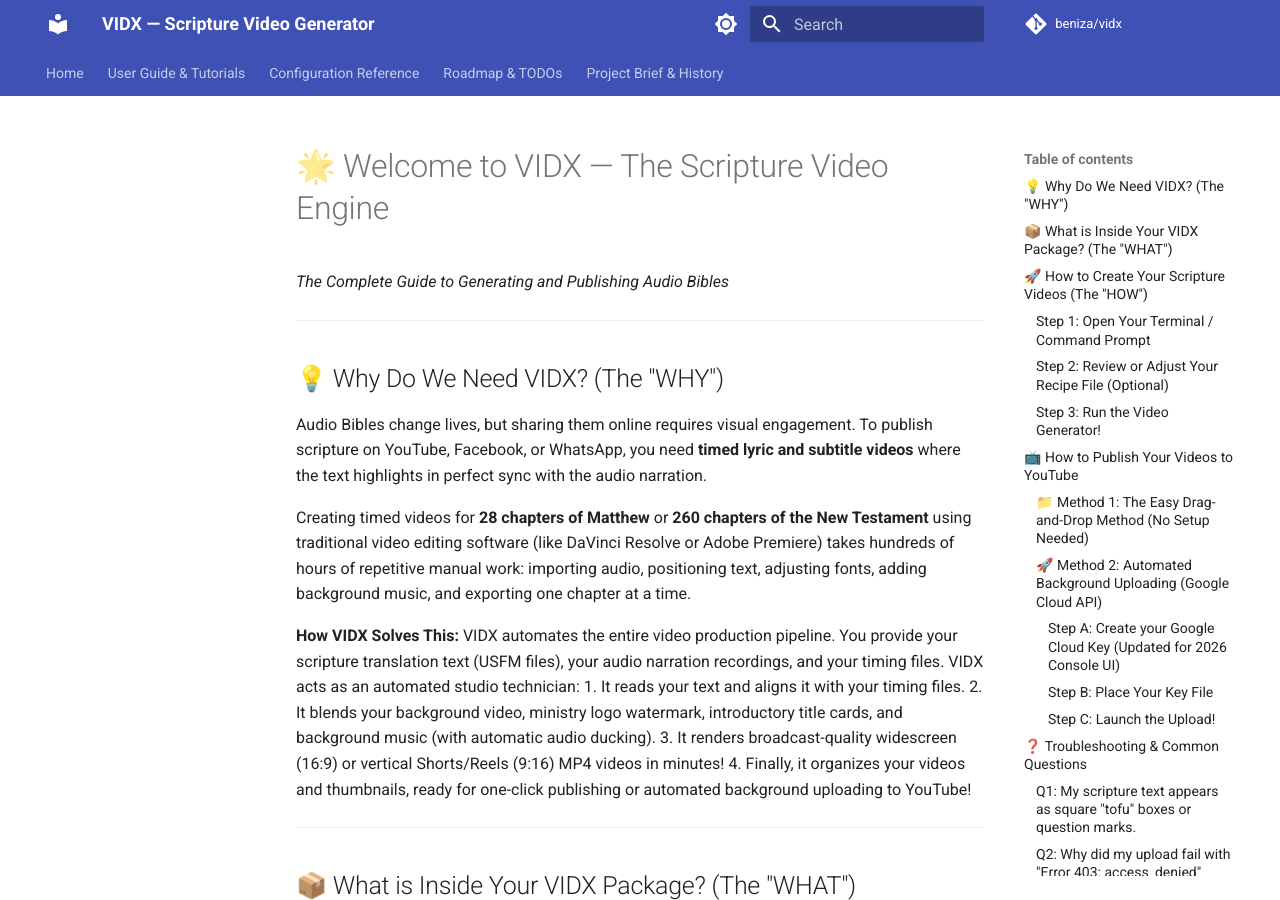
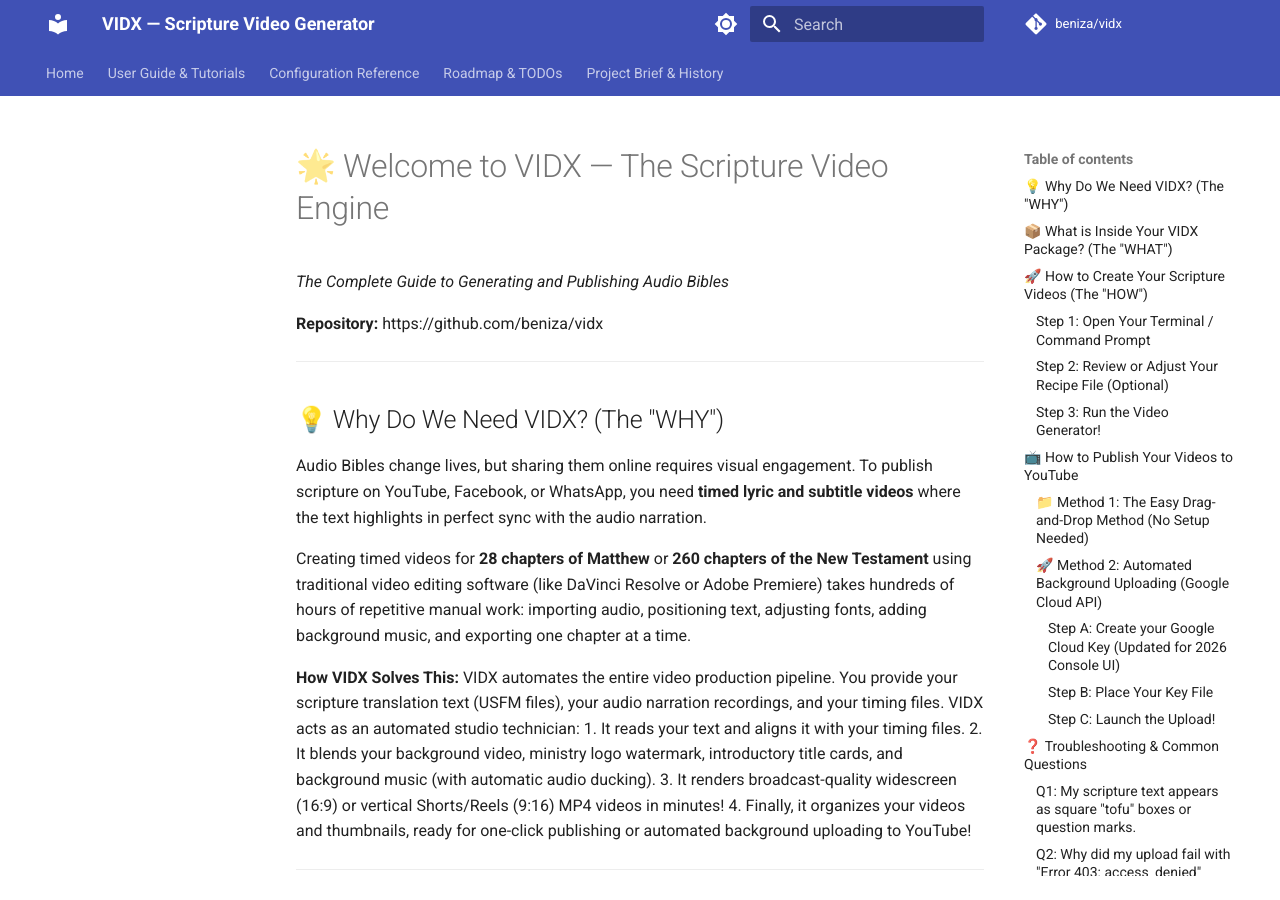
Before and after one commit to beniza/vidx, an MkDocs documentation site: the page built from docs/getting_started.md, in a window 1280 px wide and 900 px high. Built offline with MkDocs 1.6.1 and Material for MkDocs 9.7.7, drawn with Linux system fonts in a browser that asks for light colours; comment, search, counter and statistics services are not loaded.

Commit message:
docs: add repository link to getting started guide header
Co-Authored-By: Claude Opus 4.8 (1M context) <noreply@anthropic.com>

```diff
--- a/docs/getting_started.md
+++ b/docs/getting_started.md
@@ -1,5 +1,7 @@
 # 🌟 Welcome to VIDX — The Scripture Video Engine
 *The Complete Guide to Generating and Publishing Audio Bibles*
+
+**Repository:** https://github.com/beniza/vidx
 
 ---
 
```
